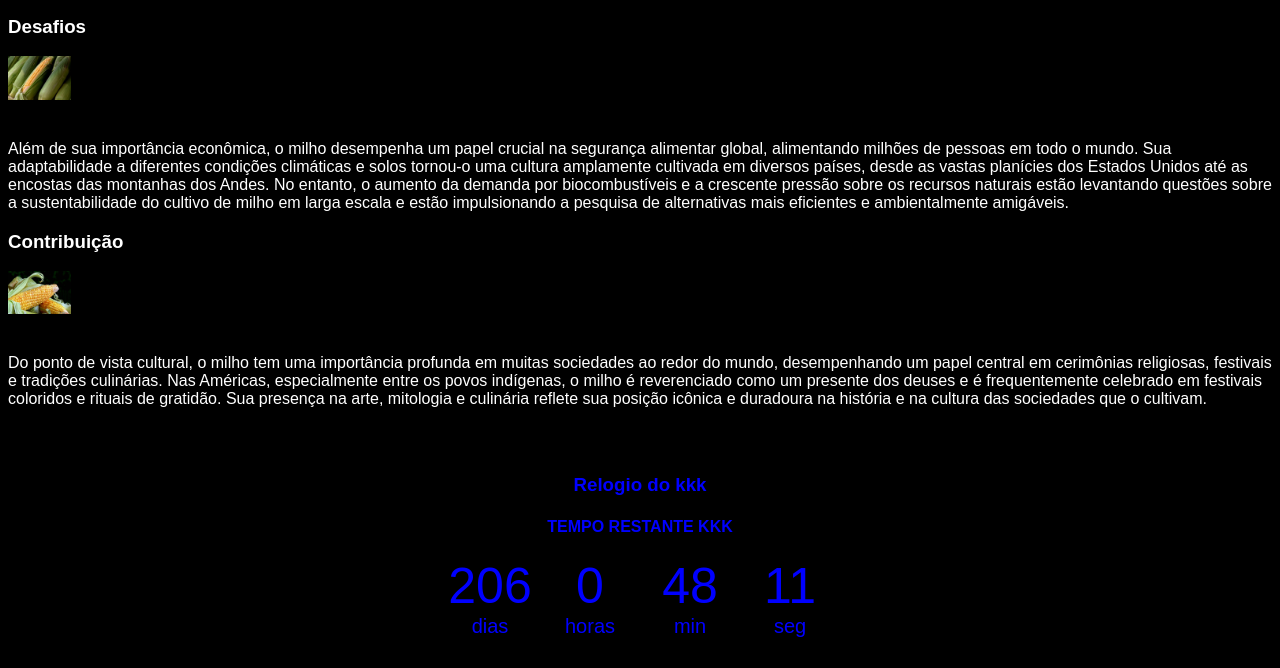
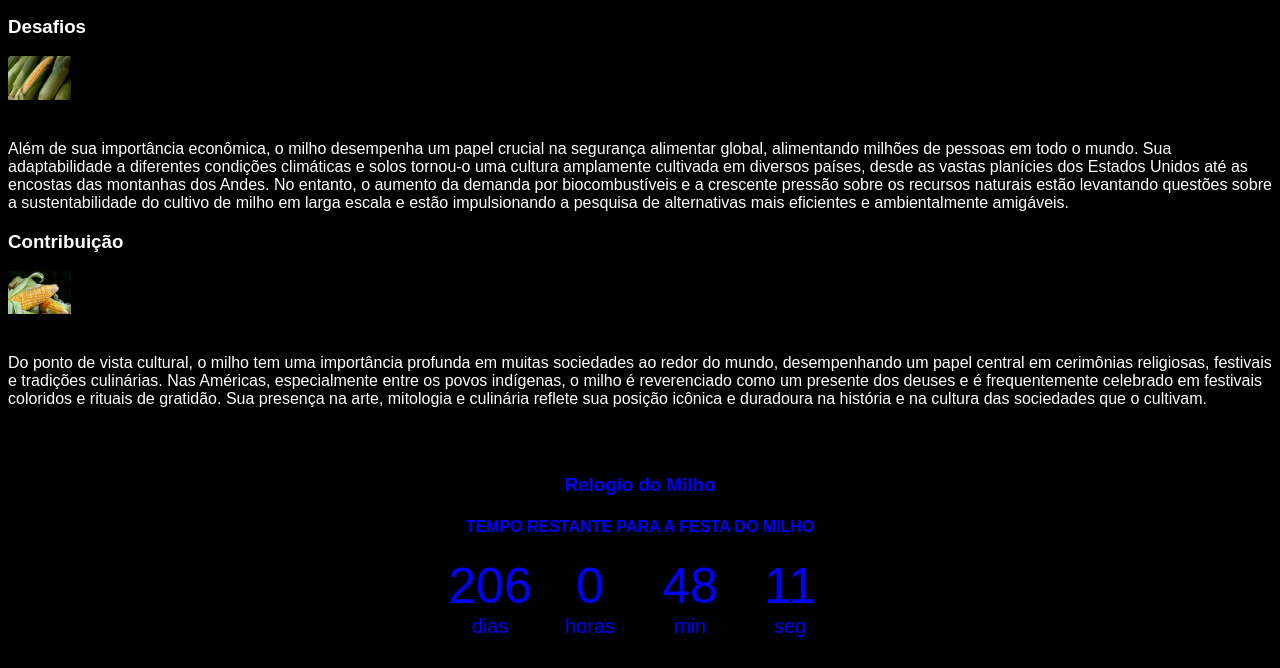
Before and after one commit to raiane2006/Agrinho, a plain HTML site: page index.html in a window 1280 px wide. Shown: the part 1263-1931 px from the top of the page. Drawn offline with Linux system fonts and the light colour scheme.

Commit message:
Update index.html

```diff
--- a/index.html
+++ b/index.html
@@ -105,8 +105,8 @@
             <section  class="container relogio">
 
                 <div  class style="color:blue;"align="center"aba-conteudo ativo">
-                    <h3  class=aba-conteudo-titulo-principal">Relogio do kkk</h3>
-                    <h4  class="aba-conteudo-titulo-secundario">Tempo restante  kkk</h4>
+                    <h3  class=aba-conteudo-titulo-principal">Relogio do Milho</h3>
+                    <h4  class="aba-conteudo-titulo-secundario">Tempo restante para a festa do milho</h4>
                     <div  class="contador">
                         <div  class="contador-digito">
                             <p  class="contador-digito-numero"  id="dias0">7</p>
```
